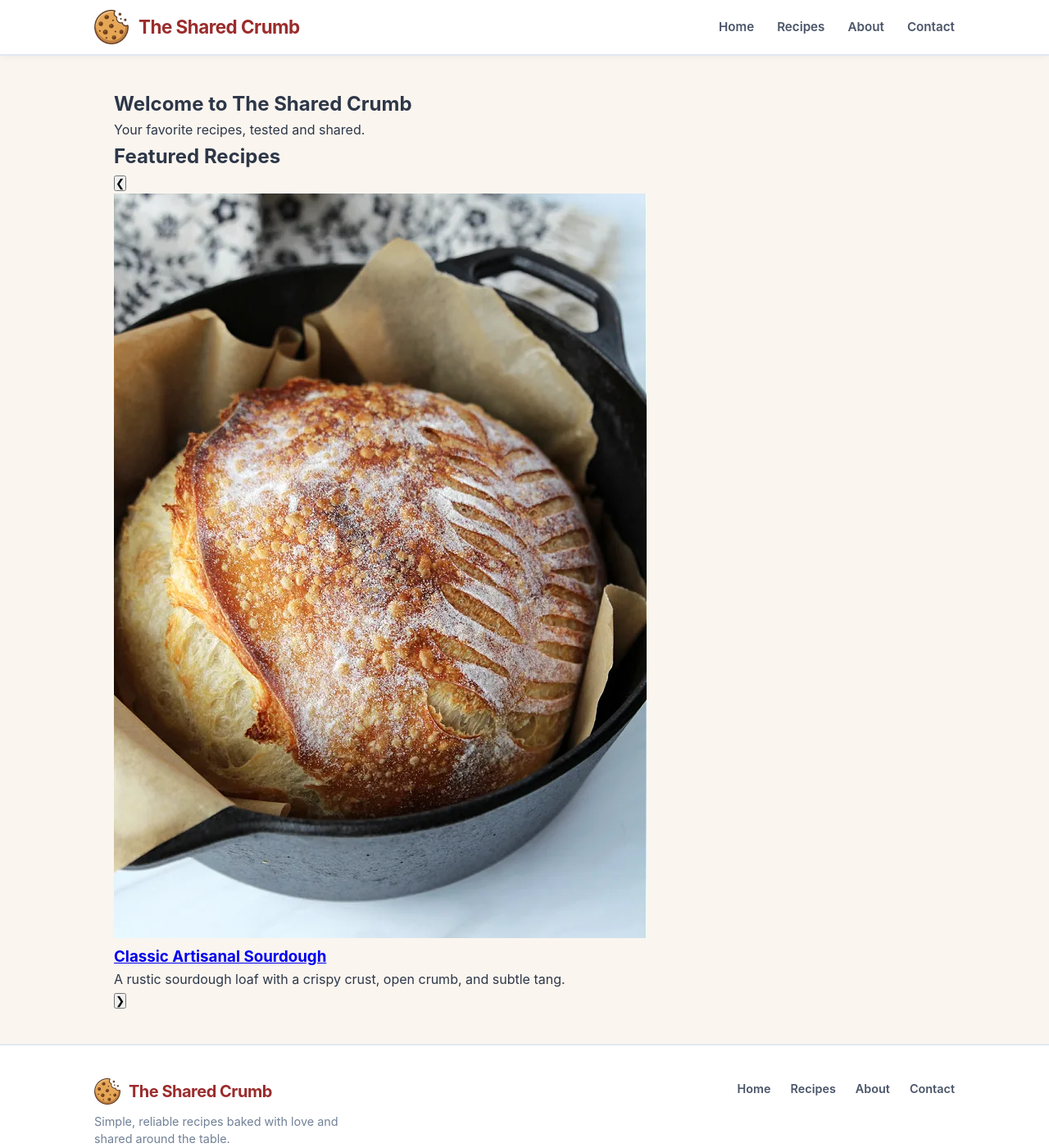
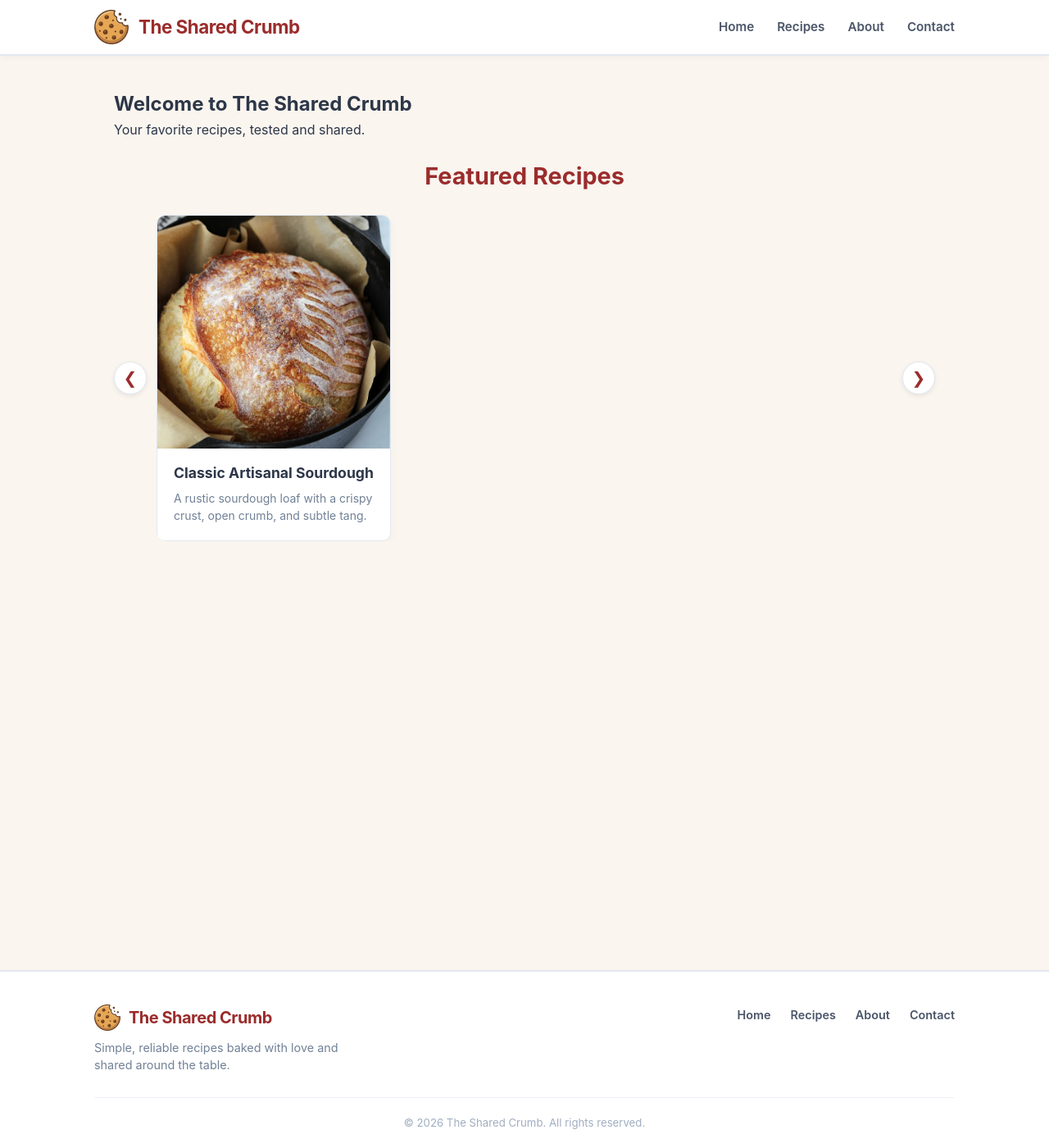
Before and after one commit to TheSharedCrumb/TheSharedCrumb, a Jekyll site: the page built from index.html, in a window 1280 px wide and 1400 px high. Shown: the whole window at 82% size. Built offline with Jekyll 4.4.1, drawn with Linux system fonts in a browser that asks for light colours.

Commit message:
Update style.css

```diff
--- a/assets/css/style.css
+++ b/assets/css/style.css
@@ -317,7 +317,116 @@ footer {
 }
 
 /* ==========================================================================
-   6. Mobile Responsive Adjustments
+   6. Featured Recipe Carousel
+   ========================================================================== */
+.featured-section {
+  margin: 20px 0 60px;
+}
+
+.featured-section h2 {
+  font-size: 1.8rem;
+  color: #9B2C2C;
+  margin-bottom: 24px;
+  text-align: center;
+}
+
+.carousel-container {
+  position: relative;
+  display: flex;
+  align-items: center;
+  gap: 12px;
+}
+
+.carousel-track-wrapper {
+  overflow: hidden;
+  width: 100%;
+  border-radius: 12px;
+}
+
+.carousel-track {
+  display: flex;
+  gap: 20px;
+  transition: transform 0.4s ease-in-out;
+}
+
+/* Enforces exactly 3 cards across on desktop */
+.carousel-card {
+  flex: 0 0 calc((100% - 40px) / 3);
+  max-width: calc((100% - 40px) / 3);
+  background-color: #FFFFFF;
+  border: 1px solid #E2E8F0;
+  border-radius: 10px;
+  overflow: hidden;
+  box-shadow: 0 4px 12px rgba(0, 0, 0, 0.03);
+  display: flex;
+  flex-direction: column;
+}
+
+/* Force Square 1:1 Aspect Ratio Crop */
+.carousel-card-img {
+  width: 100%;
+  aspect-ratio: 1 / 1;    /* Keeps image perfectly square regardless of card width */
+  object-fit: cover;      /* Crops top/bottom/sides without stretching */
+  display: block;
+}
+
+.carousel-card-placeholder {
+  width: 100%;
+  aspect-ratio: 1 / 1;
+  background-color: #EDF2F7;
+}
+
+.carousel-card-content {
+  padding: 16px 20px 20px;
+  display: flex;
+  flex-direction: column;
+  flex: 1;
+}
+
+.carousel-card-content h3 {
+  font-size: 1.1rem;
+  margin-bottom: 6px;
+}
+
+.carousel-card-content a {
+  color: #2D3748;
+  text-decoration: none;
+  transition: color 0.2s ease;
+}
+
+.carousel-card-content a:hover {
+  color: #9B2C2C;
+}
+
+.carousel-card-content p {
+  color: #718096;
+  font-size: 0.875rem;
+  line-height: 1.5;
+}
+
+/* Arrow Controls */
+.carousel-btn {
+  background-color: #FFFFFF;
+  border: 1px solid #E2E8F0;
+  color: #9B2C2C;
+  font-size: 1.25rem;
+  width: 40px;
+  height: 40px;
+  border-radius: 50%;
+  cursor: pointer;
+  box-shadow: 0 2px 6px rgba(0, 0, 0, 0.08);
+  transition: background-color 0.2s ease, transform 0.2s ease;
+  z-index: 10;
+  flex-shrink: 0;
+}
+
+.carousel-btn:hover {
+  background-color: #9B2C2C;
+  color: #FFFFFF;
+}
+
+/* ==========================================================================
+   7. Mobile Responsive Adjustments
    ========================================================================== */
 @media (max-width: 600px) {
   /* Header Mobile */
@@ -369,4 +478,10 @@ footer {
   .coming-soon-card h1 {
     font-size: 1.8rem;
   }
+
+  /* Carousel Mobile */
+  .carousel-card {
+    flex: 0 0 100%;
+    max-width: 100%;
+  }
 }
```
